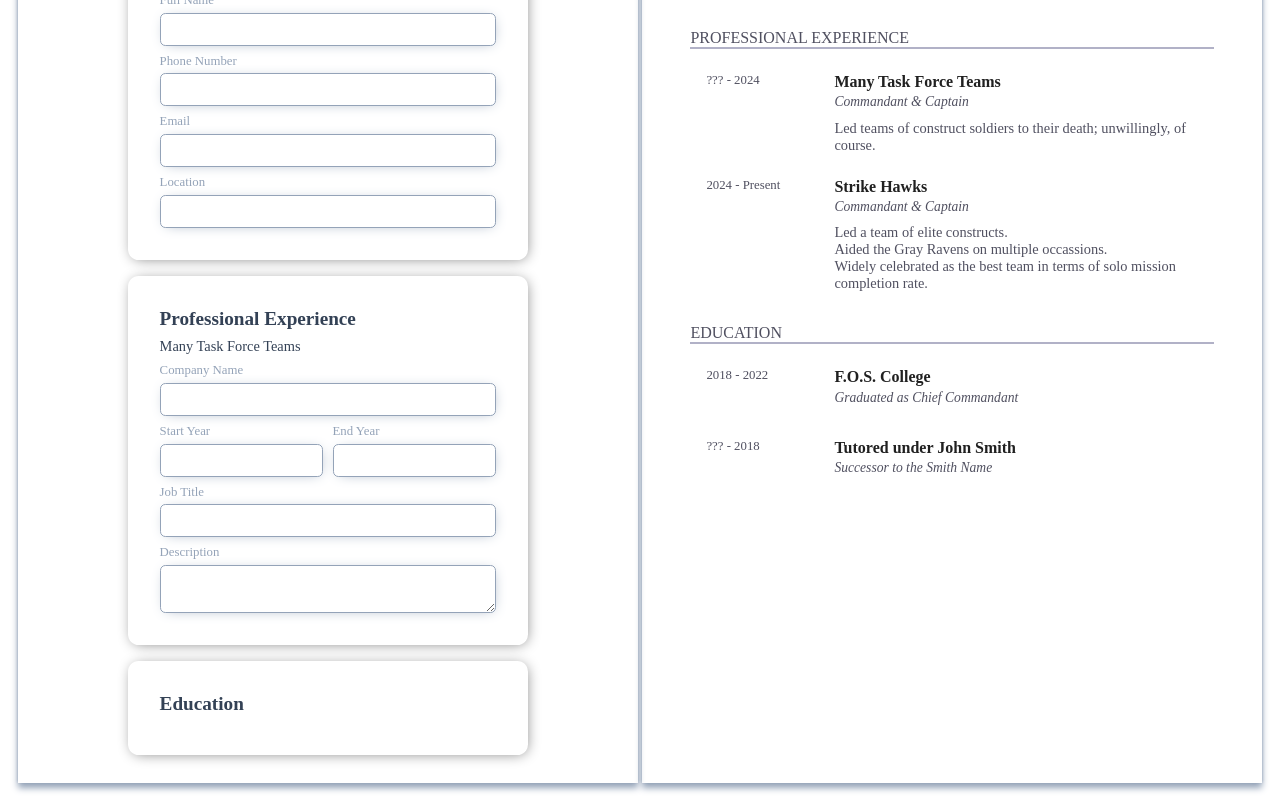
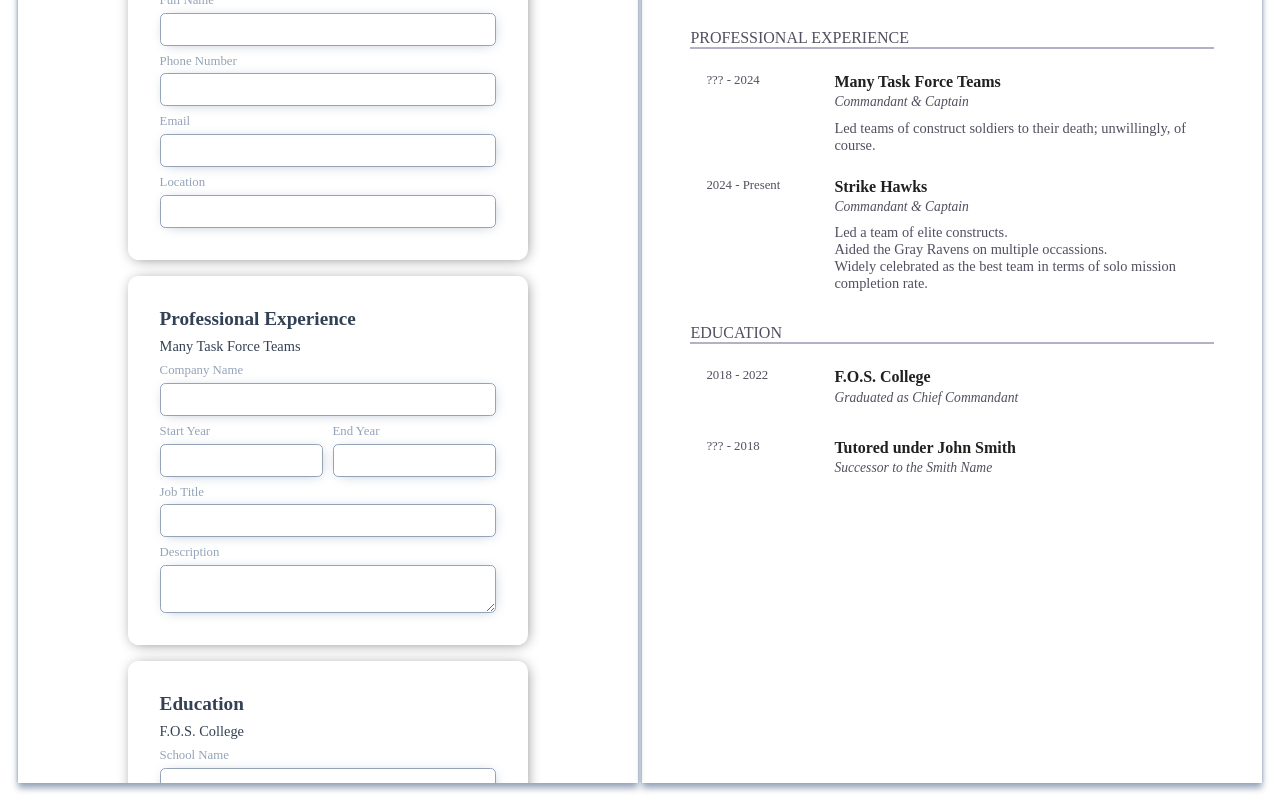
Before and after one commit to JWhales-AR/OdinCVApplication, a React (Vite) app: page / in a window 1280 px wide. Shown: the part 257-1057 px from the top of the page. Built offline with nearby package versions, Linux system fonts and the light colour scheme.

Commit message:
chore: Add input boxes for 'education' editor

```diff
--- a/src/components/Editor.jsx
+++ b/src/components/Editor.jsx
@@ -53,6 +53,15 @@ function EditorEducation() {
   return (
     <form id="editor-education" className="editor-column">
       <p className="editor-column-header">Education</p>
+      <EditorFieldSet>
+        <p className="editor-column-fieldset-title">F.O.S. College</p>
+        <EditorInput key="e-school-name" name="e_company_name" id="e-company-name" labelText="School Name" />
+        <div className="editor-date-wrapper">
+          <EditorInput key="e-date-start" name="e_date_start" id="e-date-start" labelText="Start Year" />
+          <EditorInput key="e-date-end" name="e_date_end" id="e-date-end" labelText="End Year" />
+        </div>
+        <EditorInput key="e-comments" name="e_comments" id="e-comments" labelText="Graduation Comments" />
+      </EditorFieldSet>
     </form>
   );
 }
```
